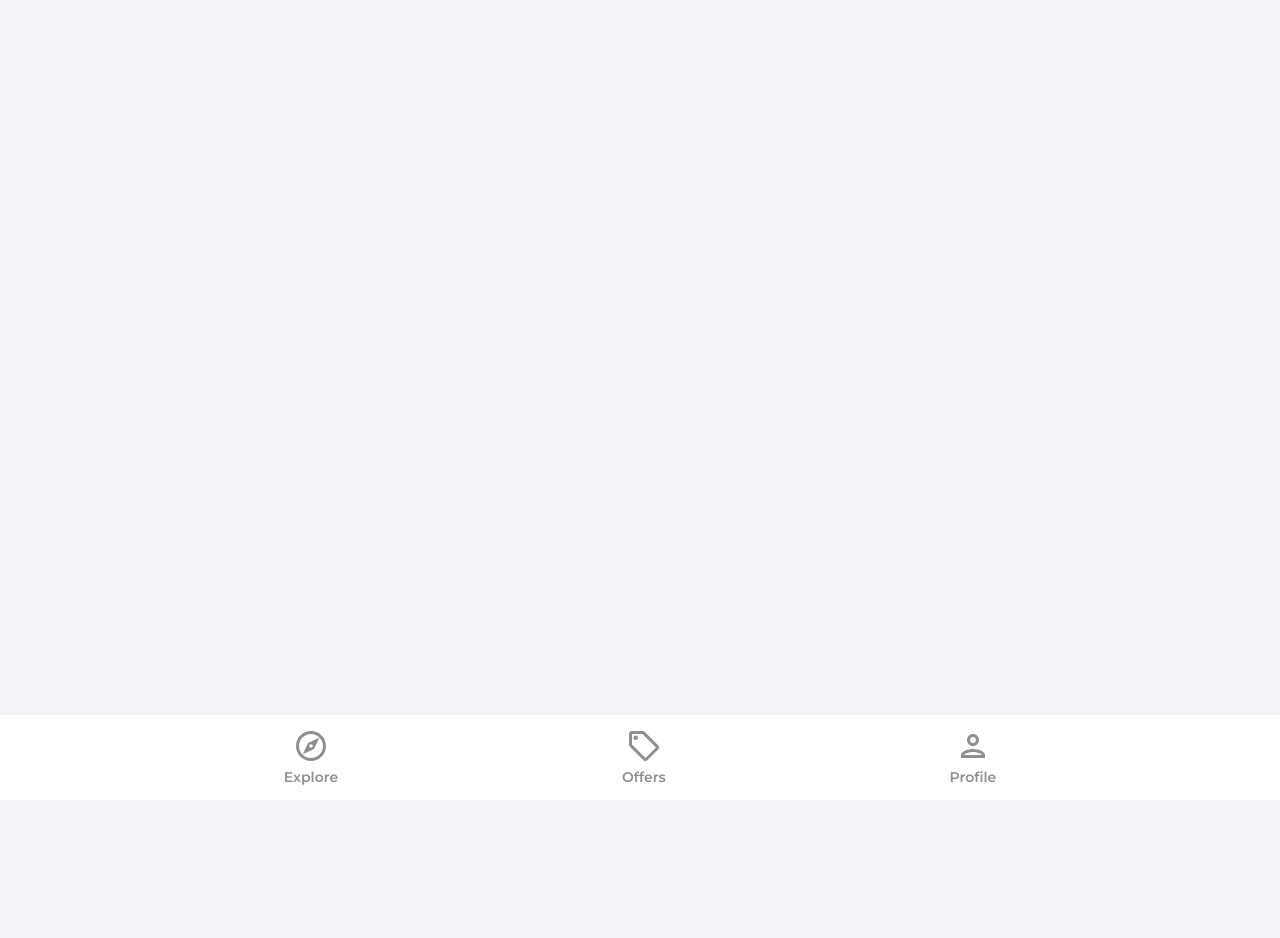
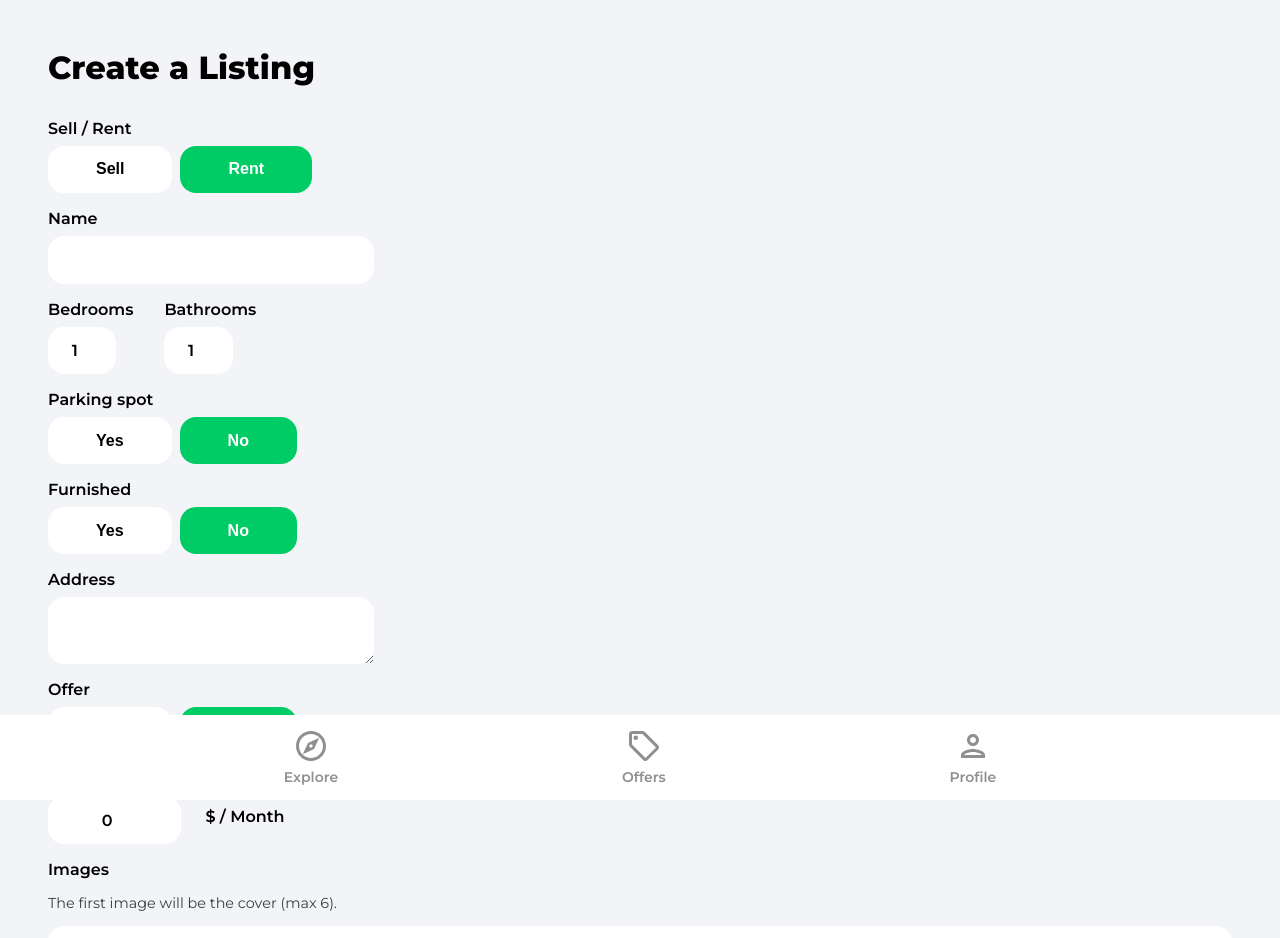
Before and after one commit to witchers-code/house-marketplace-app, a React (Create React App) app: page /create-listing in a window 1280 px wide. Shown: the top 938 px of the page. Before the commit the page ends 800 px from the top, so only its background shows below. Built offline with nearby package versions, Linux system fonts and the light colour scheme; no server answers; sample sign-in values are in the browser's storage.

Commit message:
just frontend for CreateListing page

```diff
--- a/src/App.js
+++ b/src/App.js
@@ -10,6 +10,7 @@
 import SignIn from './pages/SignIn';
 import SignUp from './pages/SignUp';
 import ForgotPassword from './pages/ForgotPassword';
+import CreateListing from './pages/CreateListing';
 
 function App() {
   return (
@@ -25,6 +26,7 @@
           <Route path='/sign-in' element={<SignIn />} />
           <Route path='/sign-up' element={<SignUp />} />
           <Route path='/forgot-password' element={<ForgotPassword />} />
+          <Route path='/create-listing' element={<CreateListing />} />
         </Routes>
         <Navbar />
       </Router>
--- /dev/null
+++ b/src/pages/CreateListing.jsx
@@ -0,0 +1,318 @@
+import { useState, useEffect, useRef } from 'react'
+import { getAuth, onAuthStateChanged } from 'firebase/auth'
+import {useNavigate} from 'react-router-dom'
+import Spinner from '../components/Spinner'
+
+function CreateListing() {
+    const [geolocationEnabled, setGeolocationEnabled] = useState(true)
+    const [loading, setLoading] = useState(false)
+    const [formData, setFormData] = useState({
+        type: 'rent',
+        name: '',
+        bedrooms: 1,
+        bathrooms: 1,
+        parking: false,
+        furnished: false,
+        address: '',
+        offer: false,
+        regularPrice: 0,
+        discountedPrice: 0,
+        images: {},
+        latitude: 0,
+        longitude: 0
+    })
+
+    const {
+        type,
+        name,
+        bedrooms,
+        bathrooms,
+        parking,
+        furnished,
+        address,
+        offer,
+        regularPrice,
+        discountedPrice,
+        images,
+        latitude,
+        longitude,
+    } = formData
+
+    const auth = getAuth()
+    const navigate = useNavigate()
+    const isMounted = useRef(true)
+
+    useEffect(() => {
+        if(isMounted) {
+            onAuthStateChanged(auth, (user) => {
+                if(user) {
+                    setFormData({...formData, userRef: user.uid})
+                } else {
+                    navigate('/sign-in')
+                }
+            })
+        }
+
+        return () => {
+            isMounted.current = false
+        }
+        // eslint-disable-next-line react-hooks/exhaustive-deps
+    }, [isMounted])
+
+
+    const onSubmit = async (e) => {
+        e.preventDefault()
+    }
+
+    if(loading) {
+        return <Spinner />
+    }
+
+
+    const onMutate = (e) => {
+
+        }
+
+  return (
+    <div className='profile'>
+        <header>
+        <p className='pageHeader'>Create a Listing</p>
+        </header>
+
+
+        <main>
+        <form onSubmit={onSubmit}>
+          <label className='formLabel'>Sell / Rent</label>
+          <div className='formButtons'>
+            <button
+              type='button'
+              className={type === 'sale' ? 'formButtonActive' : 'formButton'}
+              id='type'
+              value='sale'
+              onClick={onMutate}
+            >
+              Sell
+            </button>
+            <button
+              type='button'
+              className={type === 'rent' ? 'formButtonActive' : 'formButton'}
+              id='type'
+              value='rent'
+              onClick={onMutate}
+            >
+              Rent
+            </button>
+            </div>
+
+
+        <label className='formLabel'>Name</label>
+          <input
+            className='formInputName'
+            type='text'
+            id='name'
+            value={name}
+            onChange={onMutate}
+            maxLength='32'
+            minLength='10'
+            required
+          />
+
+          <div className='formRooms flex'>
+            <div>
+              <label className='formLabel'>Bedrooms</label>
+              <input
+                className='formInputSmall'
+                type='number'
+                id='bedrooms'
+                value={bedrooms}
+                onChange={onMutate}
+                min='1'
+                max='50'
+                required
+              />
+            </div>
+            <div>
+              <label className='formLabel'>Bathrooms</label>
+              <input
+                className='formInputSmall'
+                type='number'
+                id='bathrooms'
+                value={bathrooms}
+                onChange={onMutate}
+                min='1'
+                max='50'
+                required
+              />
+            </div>
+          </div>
+
+          <label className='formLabel'>Parking spot</label>
+          <div className='formButtons'>
+            <button
+              className={parking ? 'formButtonActive' : 'formButton'}
+              type='button'
+              id='parking'
+              value={true}
+              onClick={onMutate}
+              min='1'
+              max='50'
+            >
+              Yes
+            </button>
+            <button
+              className={
+                !parking && parking !== null ? 'formButtonActive' : 'formButton'
+              }
+              type='button'
+              id='parking'
+              value={false}
+              onClick={onMutate}
+            >
+              No
+            </button>
+          </div>
+
+          <label className='formLabel'>Furnished</label>
+          <div className='formButtons'>
+            <button
+              className={furnished ? 'formButtonActive' : 'formButton'}
+              type='button'
+              id='furnished'
+              value={true}
+              onClick={onMutate}
+            >
+              Yes
+            </button>
+            <button
+              className={
+                !furnished && furnished !== null
+                  ? 'formButtonActive'
+                  : 'formButton'
+              }
+              type='button'
+              id='furnished'
+              value={false}
+              onClick={onMutate}
+            >
+              No
+            </button>
+          </div>
+
+          <label className='formLabel'>Address</label>
+          <textarea
+            className='formInputAddress'
+            type='text'
+            id='address'
+            value={address}
+            onChange={onMutate}
+            required
+          />
+
+          {!geolocationEnabled && (
+            <div className='formLatLng flex'>
+              <div>
+                <label className='formLabel'>Latitude</label>
+                <input
+                  className='formInputSmall'
+                  type='number'
+                  id='latitude'
+                  value={latitude}
+                  onChange={onMutate}
+                  required
+                />
+              </div>
+              <div>
+                <label className='formLabel'>Longitude</label>
+                <input
+                  className='formInputSmall'
+                  type='number'
+                  id='longitude'
+                  value={longitude}
+                  onChange={onMutate}
+                  required
+                />
+              </div>
+
+
+            </div>
+          )}
+
+        <label className='formLabel'>Offer</label>
+          <div className='formButtons'>
+            <button
+              className={offer ? 'formButtonActive' : 'formButton'}
+              type='button'
+              id='offer'
+              value={true}
+              onClick={onMutate}
+            >
+              Yes
+            </button>
+            <button
+              className={
+                !offer && offer !== null ? 'formButtonActive' : 'formButton'
+              }
+              type='button'
+              id='offer'
+              value={false}
+              onClick={onMutate}
+            >
+              No
+            </button>
+          </div>
+
+        <label className='formLabel'>Regular Price</label>
+            <div className='formPriceDiv'>
+                <input
+                className='formInputSmall'
+                type='number'
+                id='regularPrice'
+                value={regularPrice}
+                onChange={onMutate}
+                min='50'
+                max='750000000'
+                required
+                />
+                {type === 'rent' && <p className='formPriceText'>$ / Month</p>}
+            </div>
+
+            {offer && (
+                <>
+                <label className='formLabel'>Discounted Price</label>
+                <input
+                    className='formInputSmall'
+                    type='number'
+                    id='discountedPrice'
+                    value={discountedPrice}
+                    onChange={onMutate}
+                    min='50'
+                    max='750000000'
+                    required={offer}
+                />
+                </>
+            )}
+
+            <label className='formLabel'>Images</label>
+                <p className='imagesInfo'>
+                    The first image will be the cover (max 6).
+                </p>
+                <input
+                    className='formInputFile'
+                    type='file'
+                    id='images'
+                    onChange={onMutate}
+                    max='6'
+                    accept='.jpg,.png,.jpeg'
+                    multiple
+                    required
+                />
+                <button type='submit' className='primaryButton createListingButton'>
+                    Create Listing
+                </button>
+            </form>
+        </main>
+    </div>
+  )
+}
+
+export default CreateListing
--- a/src/pages/Profile.jsx
+++ b/src/pages/Profile.jsx
@@ -4,7 +4,8 @@
 import {db} from '../firebase.config'
 import {updateDoc, doc} from 'firebase/firestore'
 import {toast} from 'react-toastify'
-
+import arrowRight from '../assets/svg/keyboardArrowRightIcon.svg'
+import homeIcon from '../assets/svg/homeIcon.svg'
 
 function Profile() {
     const auth = getAuth()
@@ -93,6 +94,12 @@
                         />
                     </form>
                 </div>
+
+                <Link to='/create-listing' className='createListing'>
+                    <img src={homeIcon} alt="home" />
+                    <p>Sell or rent your home</p>
+                    <img src={arrowRight} alt="arrow right" />
+                </Link>
             </main>
         </div>
     )
```
